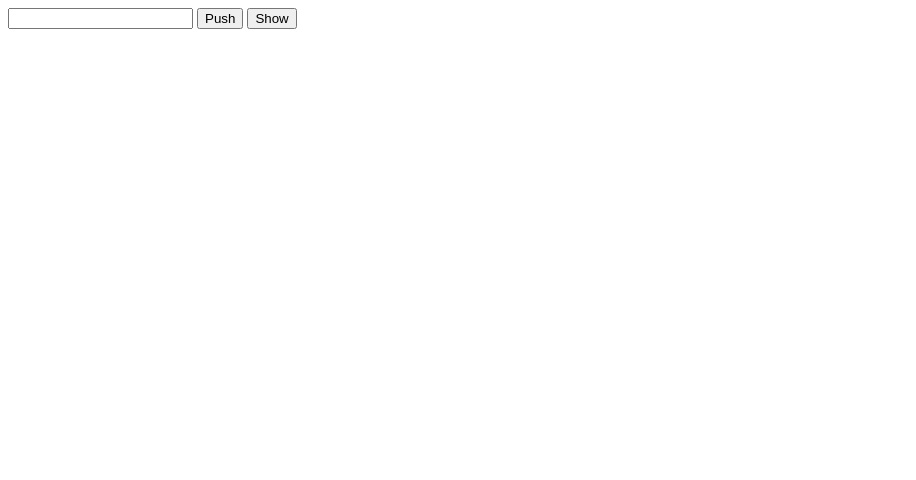
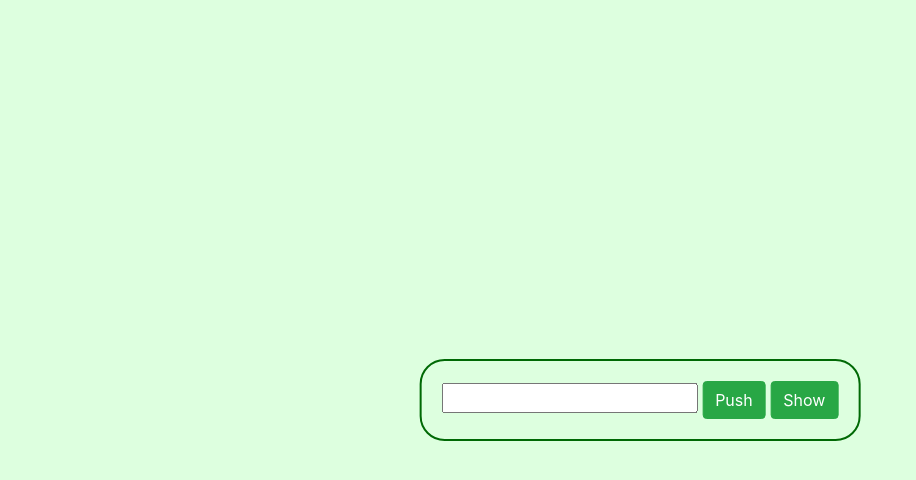
Before and after one commit to CaptainPMP/StatisticSort, a plain HTML site: page index.html in a window 1280 px wide. Shown: the whole page, without its empty margins (0-916 px from the left). Drawn offline with nearby package versions, Linux system fonts and the light colour scheme.

Commit message:
add style with css as first feature.

```diff
--- a/index.css
+++ b/index.css
@@ -0,0 +1,15 @@
+.thisIsCenter{
+    margin: 0;
+    position: absolute;
+    top: 50%;
+    left: 50%;
+    -ms-transform: translate(-50%, -50%);
+    transform: translate(-50%, -50%);
+    border: 2px solid rgb(0, 105, 5);
+    padding: 20px;
+    border-radius: 25px;
+}
+.bodyy {
+    margin: 0;
+    background-color: rgb(221, 255, 223);
+}
--- a/index.html
+++ b/index.html
@@ -6,14 +6,16 @@
     <meta name="viewport" content="width=device-width, initial-scale=1.0">
     <title>Document</title>
     <link rel="stylesheet" href="index.css">
+    <link rel="stylesheet" href="https://stackpath.bootstrapcdn.com/bootstrap/4.5.0/css/bootstrap.min.css" integrity="sha384-9aIt2nRpC12Uk9gS9baDl411NQApFmC26EwAOH8WgZl5MYYxFfc+NcPb1dKGj7Sk" crossorigin="anonymous">
 </head>
 
-<body>
+<body class="bodyy"><span class="thisIsCenter">
     <input type="text" name="Enter Value Here" id="staticInput">
-    <button onclick="Push()">Push</button>
-    <button onclick="pushToShowValue()">Show</button>
+    <button onclick="Push()" class="btn btn-success thisIsPush">Push</button>
+    <button onclick="pushToShowValue()" class="btn btn-success thisIsShow">Show</button>
     <!-- <button onclick="splitNow()">Split Now</button> -->
     <div id="show"></div>
+    </span>
     <script src="index.js"></script>
 </body>
 
```
